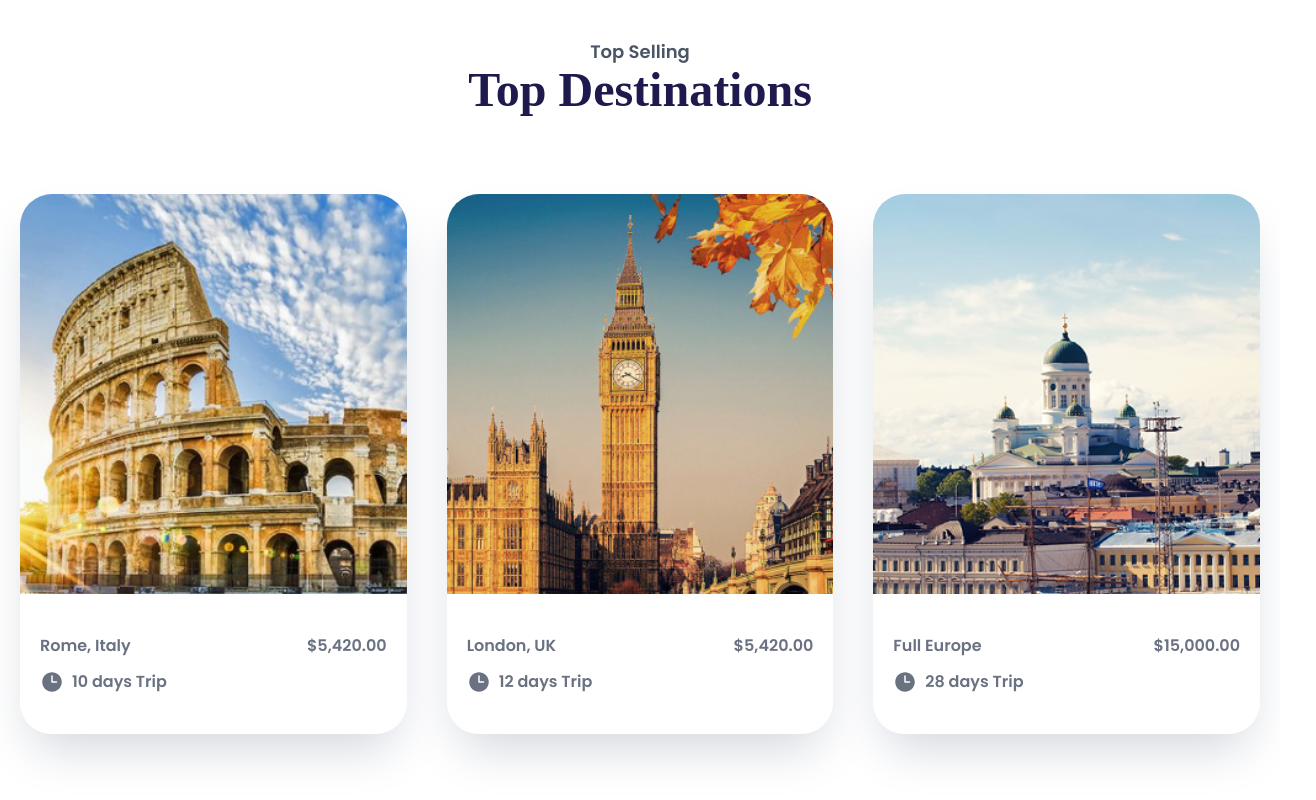
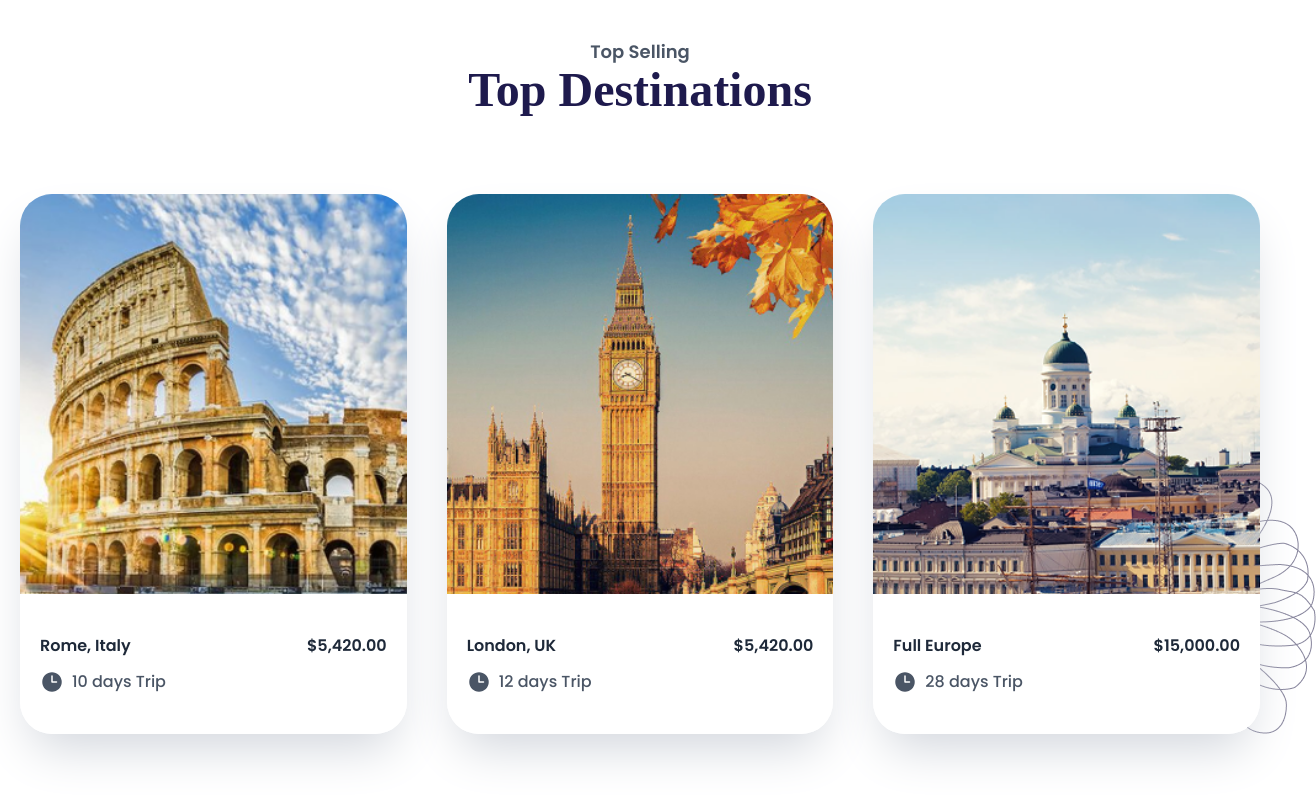
Before and after one commit to syhbandi/travello, a React (Vite) app: page / in a window 1280 px wide. Shown: the part 1353-2153 px from the top of the page, 1316 px wide, since content can reach past the window. Built offline with nearby package versions, Linux system fonts and the light colour scheme; a web font is replaced by a local one.

Commit message:
Add decorative image to Destinations component and improve text styling

```diff
--- a/src/components/Destinations.tsx
+++ b/src/components/Destinations.tsx
@@ -1,5 +1,6 @@
 import destinationsData from "../data/destinations";
 import { formatCurrency } from "../utils";
+import destinationDecore from "../assets/images/destinations-decore.png";
 
 const Destinations = () => {
   return (
@@ -12,7 +13,7 @@ const Destinations = () => {
           Top Destinations
         </h1>
 
-        <div className="grid grid-cols-1 md:grid-cols-3 gap-10 mt-20">
+        <div className="grid grid-cols-1 md:grid-cols-3 gap-10 mt-20 relative">
           {destinationsData.map((destination, index) => (
             <div
               key={`destination-${index}`}
@@ -24,11 +25,11 @@ const Destinations = () => {
                 className="w-full h-[400px] object-cover object-top"
               />
               <div className="bg-white py-10 px-5 space-y-3 font-poppins">
-                <div className="flex items-center justify-between font-semibold text-gray-500">
+                <div className="flex items-center justify-between font-semibold text-gray-800">
                   <p>{destination.location}</p>
                   <p>{formatCurrency(destination.price)}</p>
                 </div>
-                <p className="font-semibold text-gray-500 flex items-center gap-2">
+                <p className="font-medium text-gray-600 flex items-center gap-2">
                   <svg
                     xmlns="http://www.w3.org/2000/svg"
                     viewBox="0 0 24 24"
@@ -46,6 +47,9 @@ const Destinations = () => {
               </div>
             </div>
           ))}
+          <div className="absolute -right-14 -z-10 bottom-0">
+            <img src={destinationDecore} alt="destinations decore" />
+          </div>
         </div>
       </div>
     </section>
```
Also changed, not shown: src/assets/images/destinations-decore.png (added).
